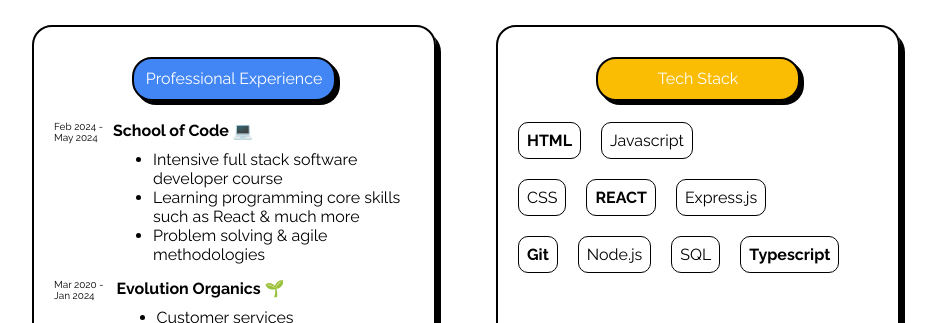
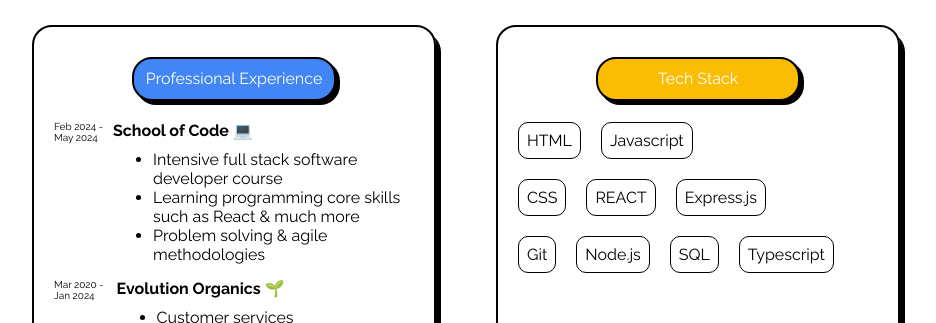
Before and after one commit to eminaction/portfolio-1, a React (Vite) app: page / in a window 1280 px wide. Shown: the part 2700-3023 px from the top of the page, without its empty margins (174-1110 px from the left). Built offline with nearby package versions, Linux system fonts and the light colour scheme; a web font is replaced by a local one.

Commit message:
removed bolding on tech stack

```diff
--- a/src/Experience/Experience.css
+++ b/src/Experience/Experience.css
@@ -74,18 +74,6 @@
   margin-top: 10px;
 }
 
-.tech-bubbles :nth-child(1) {
-  font-weight: bold;
-}
-.tech-bubbles :nth-child(7) {
-  font-weight: bold;
-}
-.tech-bubbles :nth-child(14) {
-  font-weight: bold;
-}
-.container-3 :nth-child(4) {
-  font-weight: bold;
-}
 .cv {
   display: flex;
   justify-content: center;
```
